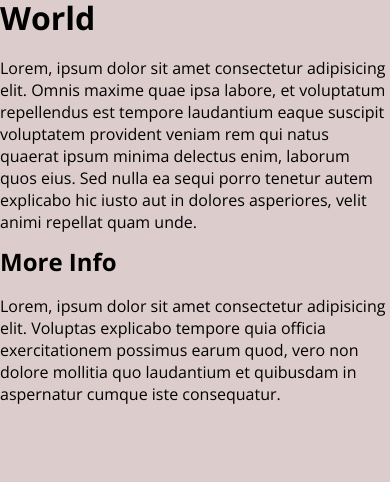
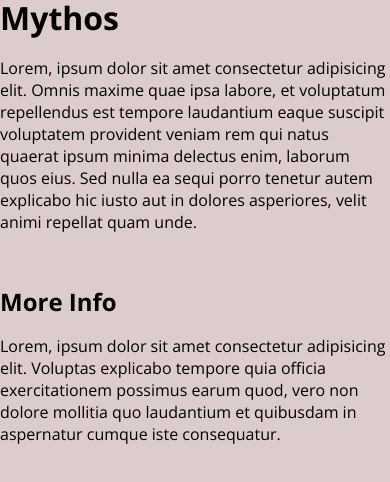
Before and after one commit to ManfredAlonso/curso-iniciante-sass, a plain HTML site: page index.html in a window 390 px wide. Drawn offline with nearby package versions, Linux system fonts and the light colour scheme.

Commit message:
reponsive mobile layout

```diff
--- a/index.html
+++ b/index.html
@@ -19,7 +19,7 @@
     <div class="grid">
 
         <main class="grid__main">
-            <h1> World</h1>
+            <h1> Mythos</h1>
             <p>Lorem, ipsum dolor sit amet consectetur adipisicing elit. Omnis maxime quae ipsa labore, et voluptatum repellendus est tempore laudantium eaque suscipit voluptatem provident veniam rem qui natus quaerat ipsum minima delectus enim, laborum quos eius. Sed nulla ea sequi porro tenetur autem explicabo hic iusto aut in dolores asperiores, velit animi repellat quam unde.</p>
         </main>
         <aside class="grid__sidebar">
--- a/scss/layout/_grid.scss
+++ b/scss/layout/_grid.scss
@@ -1,5 +1,12 @@
 .grid{
+    display: grid;
+    grid-template-columns: 1fr;
+    grid-template-rows: auto auto;
+    gap: 40px;
+
+
     &__main{
+
 
     }
 
```
Also changed, not shown: dist/style.css, 1 other file.
